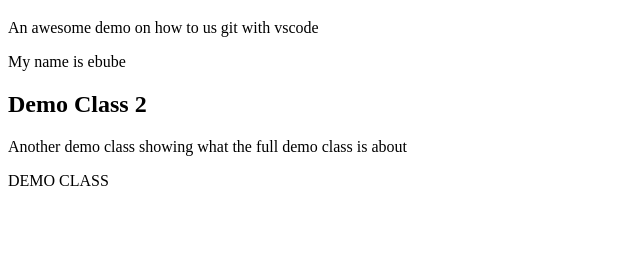
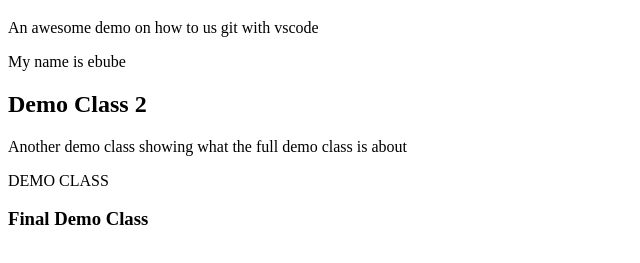
Before and after one commit to ebubexo/gitdemo, a plain HTML site: page index.html in a window 1280 px wide. Shown: the part 61-324 px from the top of the page, without its empty margins (0-640 px from the left). Drawn offline with Linux system fonts and the light colour scheme.

Commit message:
i added the final demo class tutorial

```diff
--- a/index.html
+++ b/index.html
@@ -12,5 +12,6 @@
   <h2>Demo Class 2</h2>
   <p>Another demo class showing what the full demo class is about</p>
   <a ref="Demo Class 2">DEMO CLASS</a>
+  <h3>Final Demo Class</h3>
 </body>
 </html>
```
